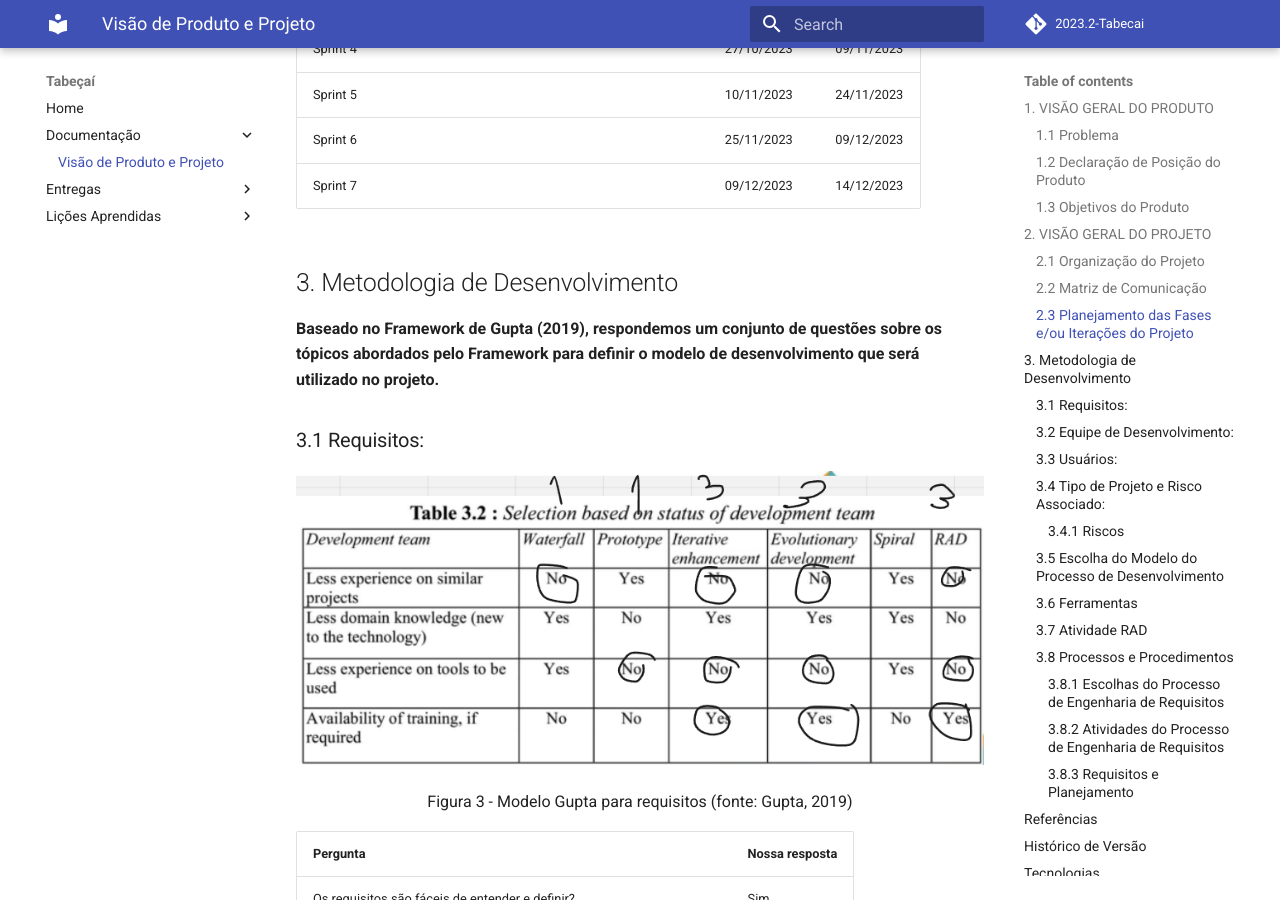
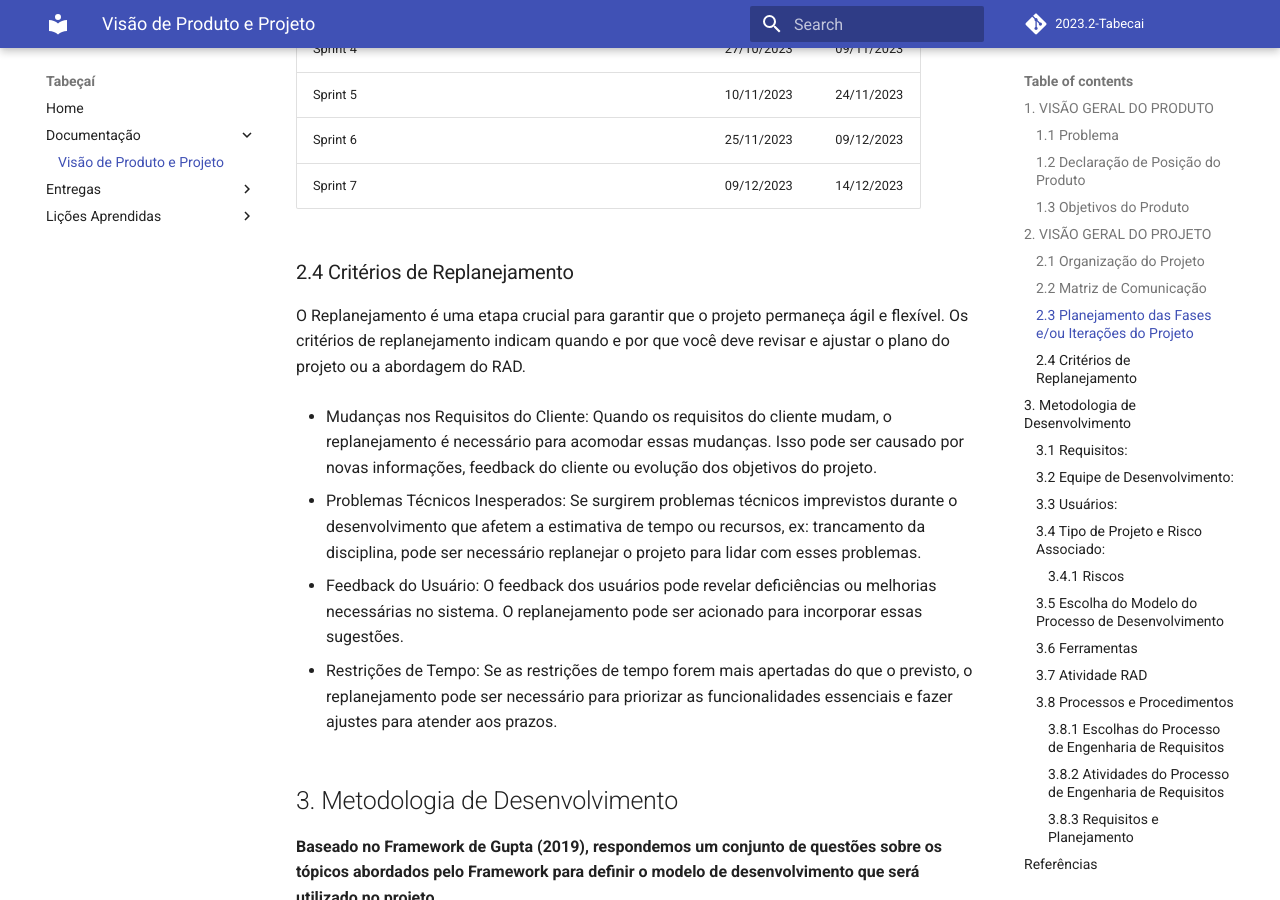
Before and after one commit to mdsreq-fga-unb/2023.2-Tabecai, an MkDocs documentation site: the page built from docs/visao-produto-projeto.md, in a window 1280 px wide and 900 px high, scrolled down 3316 px. Built offline with MkDocs 1.6.1 and Material for MkDocs 9.7.7, drawn with Linux system fonts in a browser that asks for light colours; comment, search, counter and statistics services are not loaded.

Commit message:
feat: adds Replanning Criteria

```diff
--- a/docs/visao-produto-projeto.md
+++ b/docs/visao-produto-projeto.md
@@ -59,6 +59,18 @@ O objetivo do desenvolvimento deste produto é automatizar a administração do
 | Sprint 5 |                                                                                                                                                                                                      | 10/11/2023     | 24/11/2023  |
 | Sprint 6 |                                                                                                                                                                                                      | 25/11/2023     | 09/12/2023  |
 | Sprint 7 |                                                                                                                                                                                                      | 09/12/2023     | 14/12/2023  |
+
+### 2.4 Critérios de Replanejamento
+
+O Replanejamento é uma etapa crucial para garantir que o projeto permaneça ágil e flexível. Os critérios de replanejamento indicam quando e por que você deve revisar e ajustar o plano do projeto ou a abordagem do RAD.
+
+* Mudanças nos Requisitos do Cliente: Quando os requisitos do cliente mudam, o replanejamento é necessário para acomodar essas mudanças. Isso pode ser causado por novas informações, feedback do cliente ou evolução dos objetivos do projeto.
+
+* Problemas Técnicos Inesperados: Se surgirem problemas técnicos imprevistos durante o desenvolvimento que afetem a estimativa de tempo ou recursos, ex: trancamento da disciplina, pode ser necessário replanejar o projeto para lidar com esses problemas.
+
+* Feedback do Usuário: O feedback dos usuários pode revelar deficiências ou melhorias necessárias no sistema. O replanejamento pode ser acionado para incorporar essas sugestões.
+
+* Restrições de Tempo: Se as restrições de tempo forem mais apertadas do que o previsto, o replanejamento pode ser necessário para priorizar as funcionalidades essenciais e fazer ajustes para atender aos prazos.
 
 ## 3. Metodologia de Desenvolvimento
 
```
